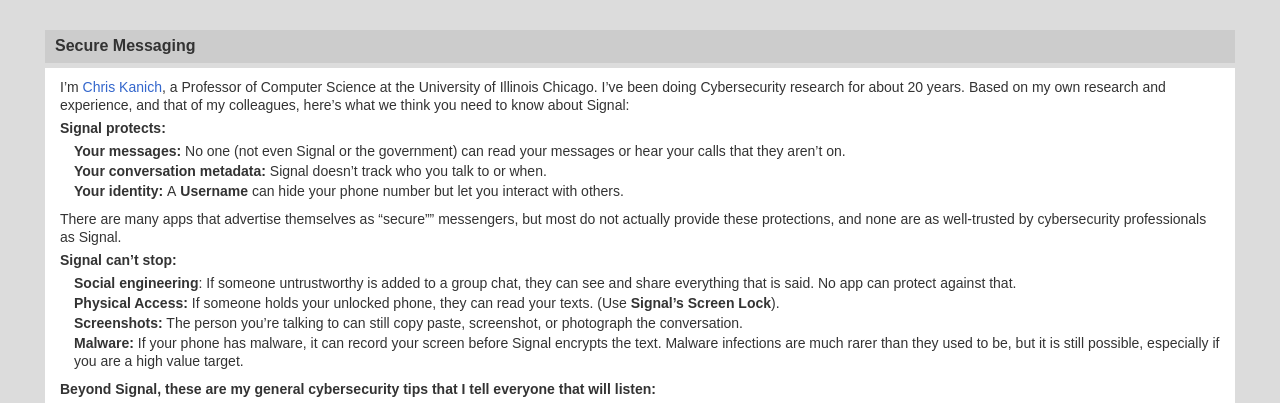
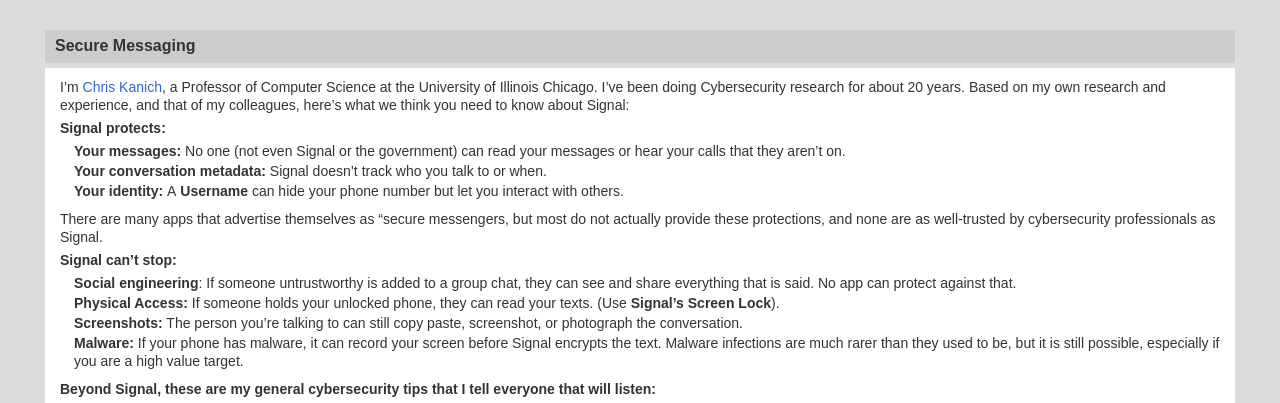
Before and after one commit to kaytwo/website, a Jekyll site: the page built from signal.md, in a window 1280 px wide. Shown: the top 403 px of the page. Built offline with Jekyll 4.4.1, drawn with Linux system fonts in a browser that asks for light colours; some of the changed lines change nothing that is shown.

Commit message:
typo, finally get rid of ga

```diff
--- a/_includes/header.html
+++ b/_includes/header.html
@@ -6,24 +6,9 @@
     <link href="{{ site.baseurl }}/assets/css/bootstrap.css" rel="stylesheet">
     <link href="{{ site.baseurl }}/assets/css/personal.css" rel="stylesheet">
 
-    <!-- HTML5 shim, for IE6-8 support of HTML5 elements -->
-    <!--[if lt IE 9]>
-      <script src="http://html5shim.googlecode.com/svn/trunk/html5.js"></sc\
-ript>
-    <![endif]-->
     <script type="text/javascript">
       if (document.location.href.endsWith("cs.uic.edu/~ckanich")) {
         window.location.replace("https://www.cs.uic.edu/~ckanich/");
       }
 
-      var _gaq = _gaq || [];
-      _gaq.push(['_setAccount', 'UA-21532225-1']);
-      _gaq.push(['_trackPageview']);
-
-      (function() {
-        var ga = document.createElement('script'); ga.type = 'text/javascript'; ga.async = true;
-        ga.src = ('https:' == document.location.protocol ? 'https://ssl' : 'http://www') + '.google-analytics.com/ga.js';
-        var s = document.getElementsByTagName('script')[0]; s.parentNode.insertBefore(ga, s);
-      })();
-
     </script>
--- a/signal.md
+++ b/signal.md
@@ -10,7 +10,7 @@
 * **Your conversation metadata:** Signal doesn't track who you talk to or when.
 * **Your identity:** A **Username** can hide your phone number but let you interact with others.
 
-There are many apps that advertise themselves as "secure"" messengers, but most do not actually provide these protections, and none are as well-trusted by cybersecurity professionals as Signal.
+There are many apps that advertise themselves as "secure messengers, but most do not actually provide these protections, and none are as well-trusted by cybersecurity professionals as Signal.
 
 **Signal can't stop:**
 
```
